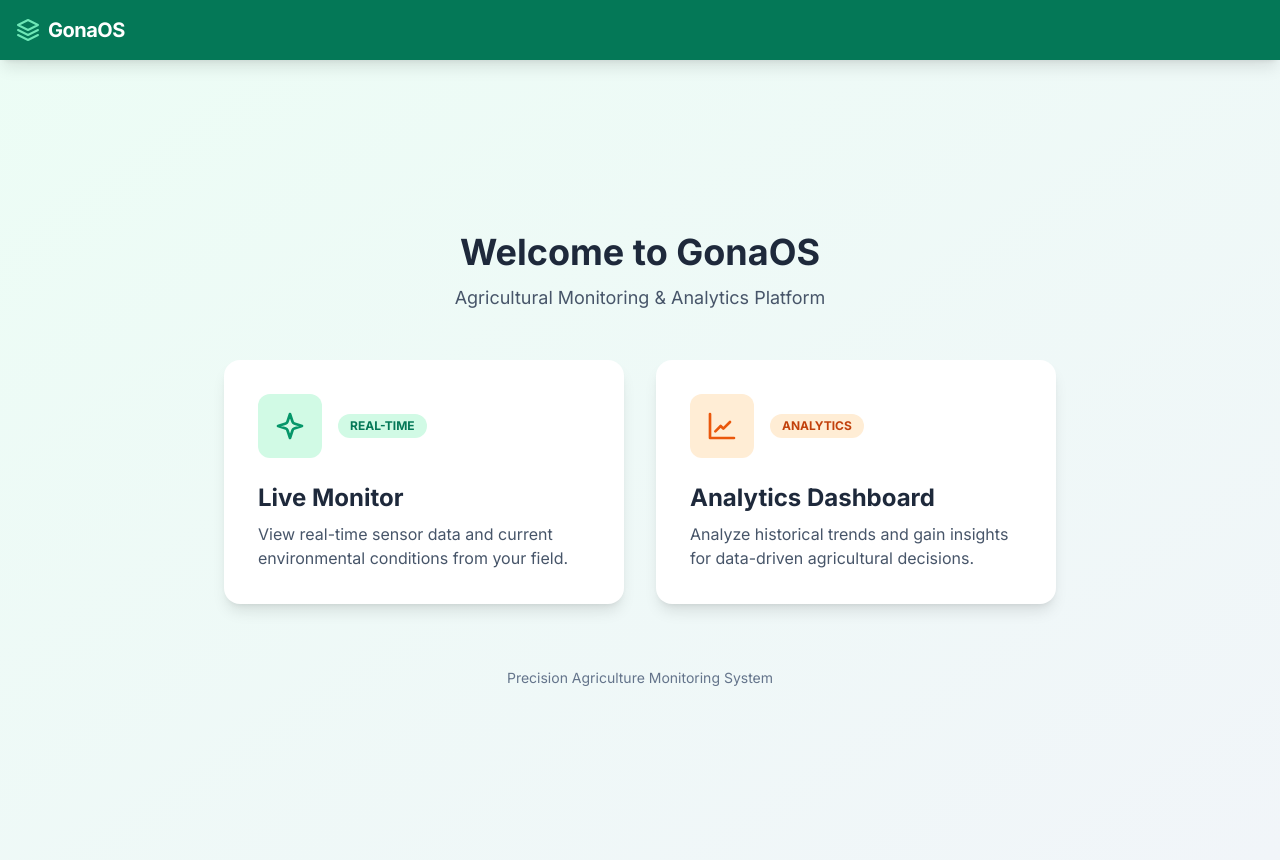
After one commit to pgshandino/GonaOS, a Flask app: page / in a window 1280 px wide. The commit adds this page. Run offline with Flask 3, Linux system fonts and the light colour scheme; some libraries are stand-ins or nearby versions.

Commit message:
updates: Included an index page and fixed some bugs

```diff
--- a/app.py
+++ b/app.py
@@ -1,4 +1,4 @@
-from flask import Flask
+from flask import Flask, render_template
 from api.api_routes import api
 from dashboards.live_routes import live
 from dashboards.analytics_routes import analytics
@@ -6,6 +6,10 @@ from utils.scheduler import start_logger
 import threading
 
 app = Flask(__name__)
+
+@app.route("/")
+def index():
+    return render_template("index.html")
 
 app.register_blueprint(api)
 app.register_blueprint(live)
@@ -18,4 +22,4 @@ def start_background_logger():
 
 if __name__ == "__main__":
     start_background_logger()
-    app.run(host="0.0.0.0", port=5000)
+    app.run(host="0.0.0.0", port=5000, debug=True)
--- a/templates/dashboard.html
+++ b/templates/dashboard.html
@@ -22,7 +22,7 @@
                 <svg xmlns="http://www.w3.org/2000/svg" width="24" height="24" viewBox="0 0 24 24" fill="none" stroke="currentColor" stroke-width="2" stroke-linecap="round" stroke-linejoin="round" class="text-emerald-300"><path d="M12 2L2 7l10 5 10-5-10-5z"/><path d="M2 17l10 5 10-5"/><path d="M2 12l10 5 10-5"/></svg>
                 <h1 class="text-xl font-bold tracking-tight">GonaOS <span class="text-emerald-300 font-light">Analytics</span></h1>
             </div>
-            <a href="{{url_for('live')}}" class="flex items-center gap-2 text-sm font-medium px-4 py-2 bg-emerald-800 hover:bg-emerald-600 rounded-lg border border-emerald-600 transition-colors">
+            <a href="{{url_for('live.live_dashboard')}}" class="flex items-center gap-2 text-sm font-medium px-4 py-2 bg-emerald-800 hover:bg-emerald-600 rounded-lg border border-emerald-600 transition-colors">
                 <svg xmlns="http://www.w3.org/2000/svg" width="18" height="18" viewBox="0 0 24 24" fill="none" stroke="currentColor" stroke-width="2" stroke-linecap="round" stroke-linejoin="round"><path d="m3 9 9-7 9 7v11a2 2 0 0 1-2 2H5a2 2 0 0 1-2-2z"/><polyline points="9 22 9 12 15 12 15 22"/></svg>
                 Live Monitor
             </a>
--- /dev/null
+++ b/templates/index.html
@@ -0,0 +1,70 @@
+<!DOCTYPE html>
+<html lang="en">
+<head>
+    <meta charset="UTF-8">
+    <meta name="viewport" content="width=device-width, initial-scale=1.0">
+    <title>GonaOS - Home</title>
+    <script src="https://cdn.tailwindcss.com"></script>
+    <style>
+        @import url('https://fonts.googleapis.com/css2?family=Inter:wght@300;400;500;600;700&display=swap');
+        body { font-family: 'Inter', sans-serif; }
+    </style>
+</head>
+<body class="bg-gradient-to-br from-emerald-50 to-slate-100 min-h-screen">
+
+    <!-- Navigation -->
+    <nav class="bg-emerald-700 text-white shadow-lg p-4 sticky top-0 z-50">
+        <div class="max-w-7xl mx-auto flex items-center gap-2">
+            <svg xmlns="http://www.w3.org/2000/svg" width="24" height="24" viewBox="0 0 24 24" fill="none" stroke="currentColor" stroke-width="2" stroke-linecap="round" stroke-linejoin="round" class="text-emerald-300"><path d="M12 2L2 7l10 5 10-5-10-5z"/><path d="M2 17l10 5 10-5"/><path d="M2 12l10 5 10-5"/></svg>
+            <h1 class="text-xl font-bold tracking-tight">GonaOS</h1>
+        </div>
+    </nav>
+
+    <main class="max-w-4xl mx-auto p-4 md:p-8 h-screen flex items-center">
+        <div class="w-full">
+            <!-- Header -->
+            <header class="text-center mb-12">
+                <h2 class="text-4xl font-bold text-slate-800 mb-3">Welcome to GonaOS</h2>
+                <p class="text-lg text-slate-600">Agricultural Monitoring & Analytics Platform</p>
+            </header>
+
+            <!-- Links Grid -->
+            <div class="grid grid-cols-1 md:grid-cols-2 gap-8">
+                <!-- Live Monitor Card -->
+                <a href="{{ url_for('live.live_dashboard') }}" class="group">
+                    <div class="bg-white rounded-2xl shadow-lg hover:shadow-xl transition-all p-8 border-2 border-transparent hover:border-emerald-500 cursor-pointer h-full">
+                        <div class="flex items-center gap-4 mb-6">
+                            <div class="p-4 bg-emerald-100 text-emerald-600 rounded-xl group-hover:bg-emerald-600 group-hover:text-white transition-colors">
+                                <svg xmlns="http://www.w3.org/2000/svg" width="32" height="32" viewBox="0 0 24 24" fill="none" stroke="currentColor" stroke-width="2" stroke-linecap="round" stroke-linejoin="round"><path d="m12 3-1.912 5.813a2 2 0 0 1-1.275 1.275L3 12l5.813 1.912a2 2 0 0 1 1.275 1.275L12 21l1.912-5.813a2 2 0 0 1 1.275-1.275L21 12l-5.813-1.912a2 2 0 0 1-1.275-1.275L12 3Z"/></svg>
+                            </div>
+                            <span class="inline-block px-3 py-1 bg-emerald-100 text-emerald-700 text-xs font-bold rounded-full">REAL-TIME</span>
+                        </div>
+                        <h3 class="text-2xl font-bold text-slate-800 mb-2">Live Monitor</h3>
+                        <p class="text-slate-600">View real-time sensor data and current environmental conditions from your field.</p>
+                    </div>
+                </a>
+
+                <!-- Analytics Dashboard Card -->
+                <a href="{{ url_for('analytics.dashboard') }}" class="group">
+                    <div class="bg-white rounded-2xl shadow-lg hover:shadow-xl transition-all p-8 border-2 border-transparent hover:border-emerald-500 cursor-pointer h-full">
+                        <div class="flex items-center gap-4 mb-6">
+                            <div class="p-4 bg-orange-100 text-orange-600 rounded-xl group-hover:bg-orange-600 group-hover:text-white transition-colors">
+                                <svg xmlns="http://www.w3.org/2000/svg" width="32" height="32" viewBox="0 0 24 24" fill="none" stroke="currentColor" stroke-width="2" stroke-linecap="round" stroke-linejoin="round"><path d="M3 3v18h18"/><path d="M18 9l-5 5-2-2-4 4"/></svg>
+                            </div>
+                            <span class="inline-block px-3 py-1 bg-orange-100 text-orange-700 text-xs font-bold rounded-full">ANALYTICS</span>
+                        </div>
+                        <h3 class="text-2xl font-bold text-slate-800 mb-2">Analytics Dashboard</h3>
+                        <p class="text-slate-600">Analyze historical trends and gain insights for data-driven agricultural decisions.</p>
+                    </div>
+                </a>
+            </div>
+
+            <!-- Footer -->
+            <footer class="mt-16 text-center text-slate-500 text-sm">
+                <p>Precision Agriculture Monitoring System</p>
+            </footer>
+        </div>
+    </main>
+
+</body>
+</html>
--- a/templates/live.html
+++ b/templates/live.html
@@ -156,7 +156,7 @@
                         <div class="text-slate-400">Signal:</div>
                         <div class="text-slate-200">Excellent</div>
                     </div>
-                    <a href="{{url_for('analytics')}}" class="block w-full text-center py-2 px-3 bg-emerald-600 hover:bg-emerald-500 rounded-lg text-xs font-bold transition-colors">
+                    <a href="{{url_for('analytics.dashboard')}}" class="block w-full text-center py-2 px-3 bg-emerald-600 hover:bg-emerald-500 rounded-lg text-xs font-bold transition-colors">
                         Go to Analytics Dashboard
                     </a>
                 </div>
```
